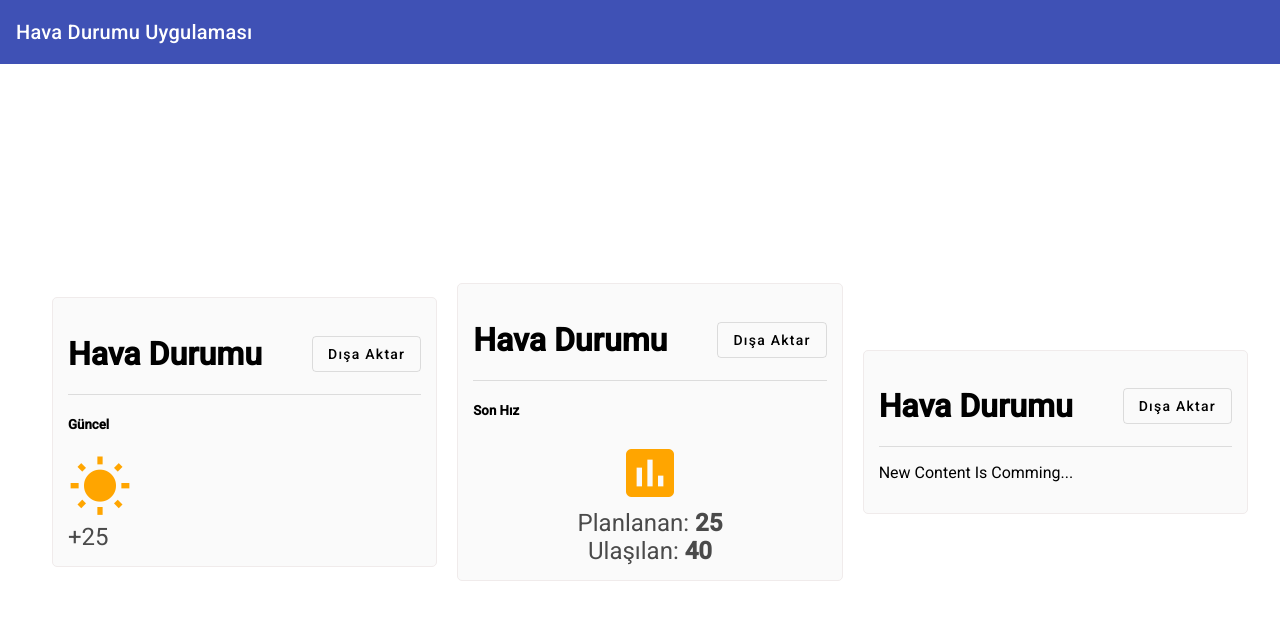
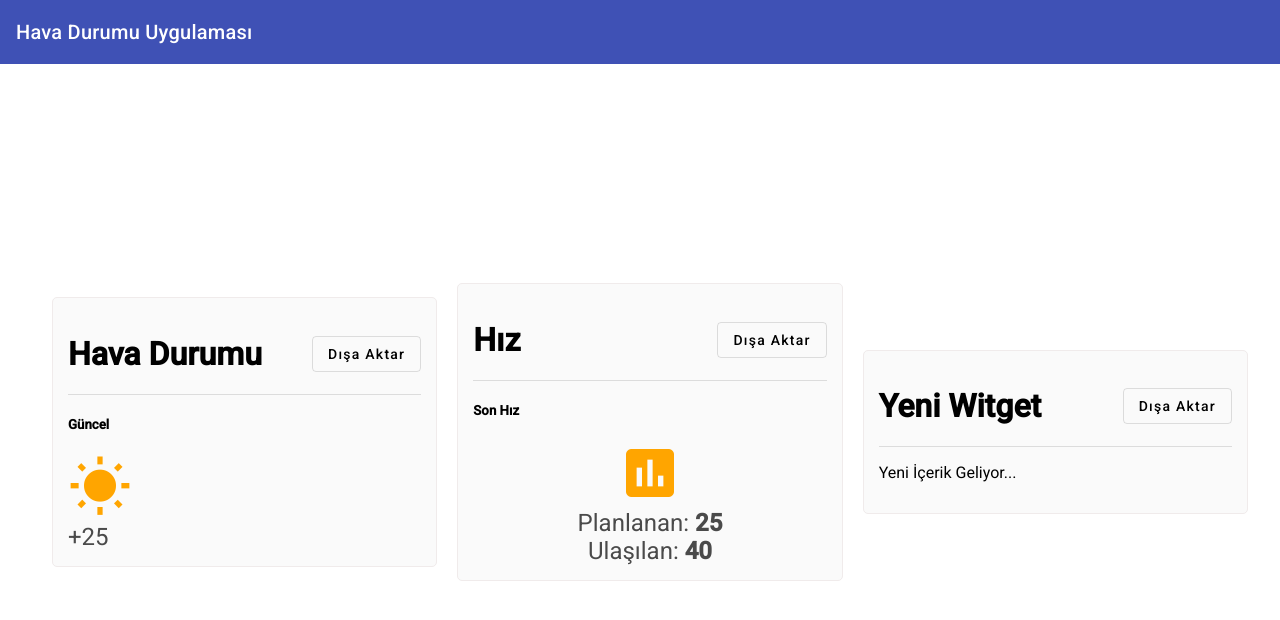
Before and after one commit to thrkrdk/solid-principles-in-angular-master, an Angular app: page / in a window 1280 px wide. Shown: the top 620 px of the page. Built offline with nearby package versions, Linux system fonts and the light colour scheme.

Commit message:
Open Close Added input added

```diff
--- a/src/app/app.component.ts
+++ b/src/app/app.component.ts
@@ -8,9 +8,9 @@ import { Component } from "@angular/core";
     </mat-toolbar>
 
     <main class="content">
-      <app-widget><app-wether-content></app-wether-content></app-widget>
-      <app-widget><app-velocity-content></app-velocity-content></app-widget>
-      <app-widget><p>New Content Is Comming...</p></app-widget>
+      <app-widget title="Hava Durumu"><app-wether-content></app-wether-content></app-widget>
+      <app-widget title="Hız"><app-velocity-content></app-velocity-content></app-widget>
+      <app-widget title="Yeni Witget"><p>Yeni İçerik Geliyor...</p></app-widget>
     </main>
   `,
   styles: [
--- a/src/app/widget/widget.component.ts
+++ b/src/app/widget/widget.component.ts
@@ -4,7 +4,7 @@ import { Component, Input } from "@angular/core";
   selector: "app-widget",
   template: `
     <div class="header">
-      <h1>Hava Durumu</h1>
+      <h1>{{title}}</h1>
       <button mat-stroked-button (click)="onExport()">Dışa Aktar</button>
     </div>
     <mat-divider></mat-divider>
@@ -26,13 +26,14 @@ import { Component, Input } from "@angular/core";
         align-items: center;
         justify-content: space-between;
       }
-
     `,
-  ]
+  ],
 })
 export class WidgetComponent {
+  @Input()
+  title: string = "";
   // exporterSevice = inject(ExporterService) ;
   onExport() {
-    console.log('Buraya logic yazılacak.')
+    console.log("Buraya logic yazılacak.");
   }
 }
```
